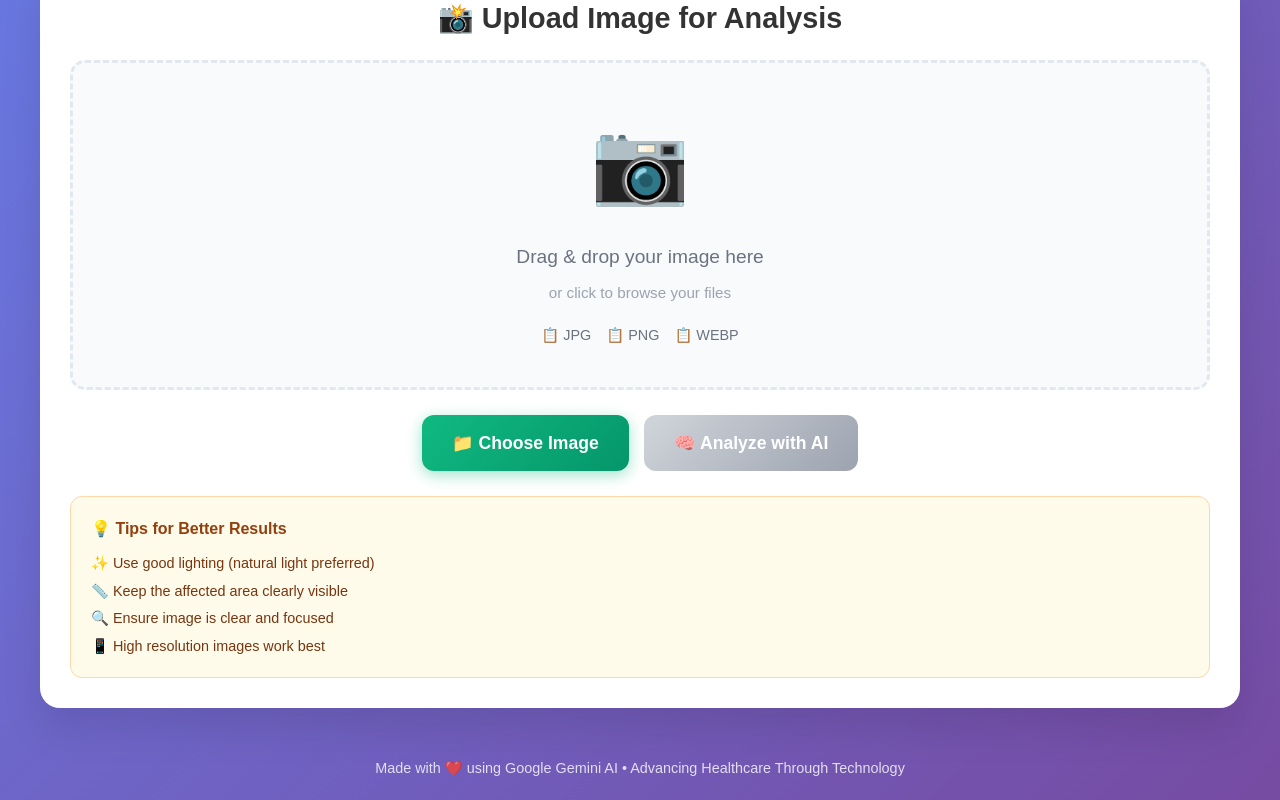
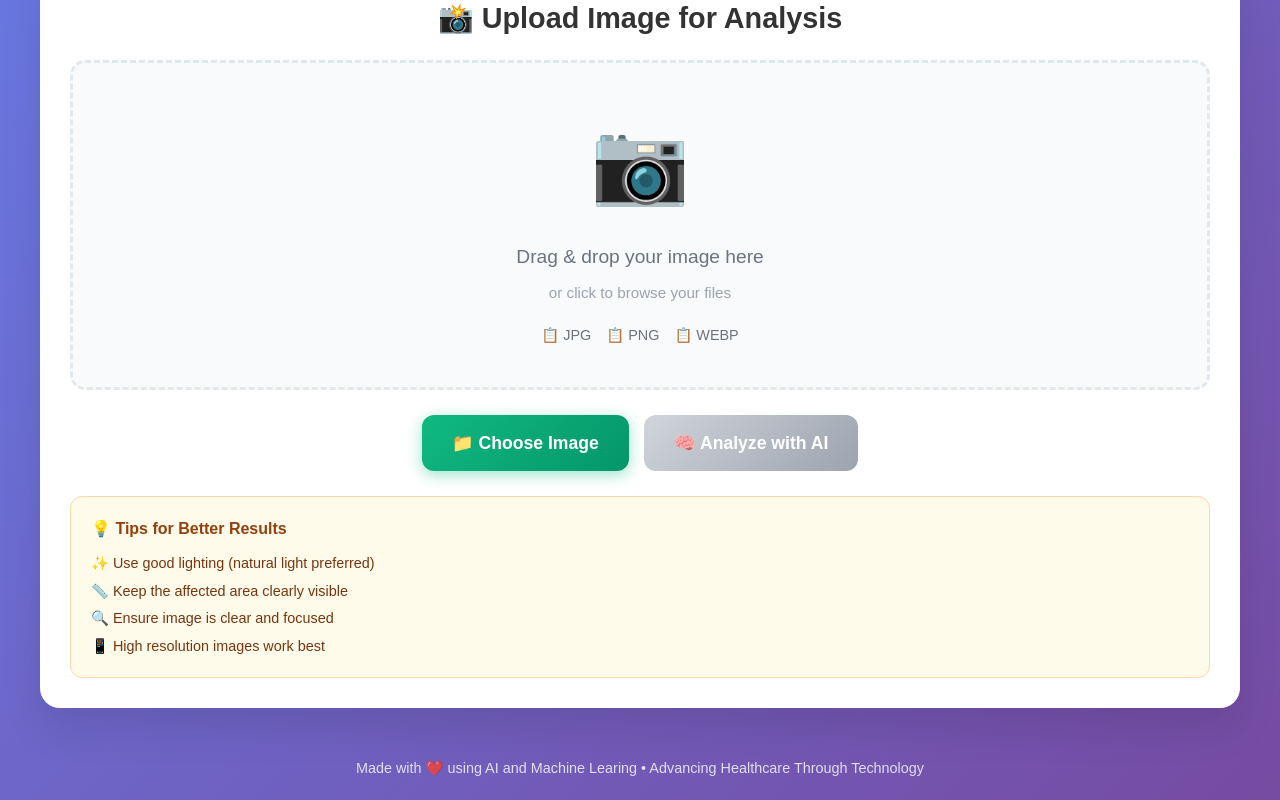
Before and after one commit to shubhamsutar12527/skin-disease-detection, a React (Create React App) app in the folder skin-disease-detection/: page / in a window 1280 px wide. Shown: the part 329-1129 px from the top of the page. Built offline with nearby package versions, Linux system fonts and the light colour scheme.

Commit message:
Update App.js

```diff
--- a/skin-disease-detection/src/App.js
+++ b/skin-disease-detection/src/App.js
@@ -405,7 +405,7 @@ function App() {
                       color: '#6b7280'
                     }}>
                       <span>🕒 {result.timestamp}</span>
-                      <span>🤖 Powered by Gemini AI</span>
+                      <span>🤖 Powered by AI</span>
                     </div>
                   </div>
 
@@ -456,7 +456,7 @@ function App() {
           color: 'rgba(255,255,255,0.8)',
           fontSize: '0.9rem'
         }}>
-          <p>Made with ❤️ using Google Gemini AI • Advancing Healthcare Through Technology</p>
+          <p>Made with ❤️ using AI and Machine Learing • Advancing Healthcare Through Technology</p>
         </div>
       </div>
 
```
